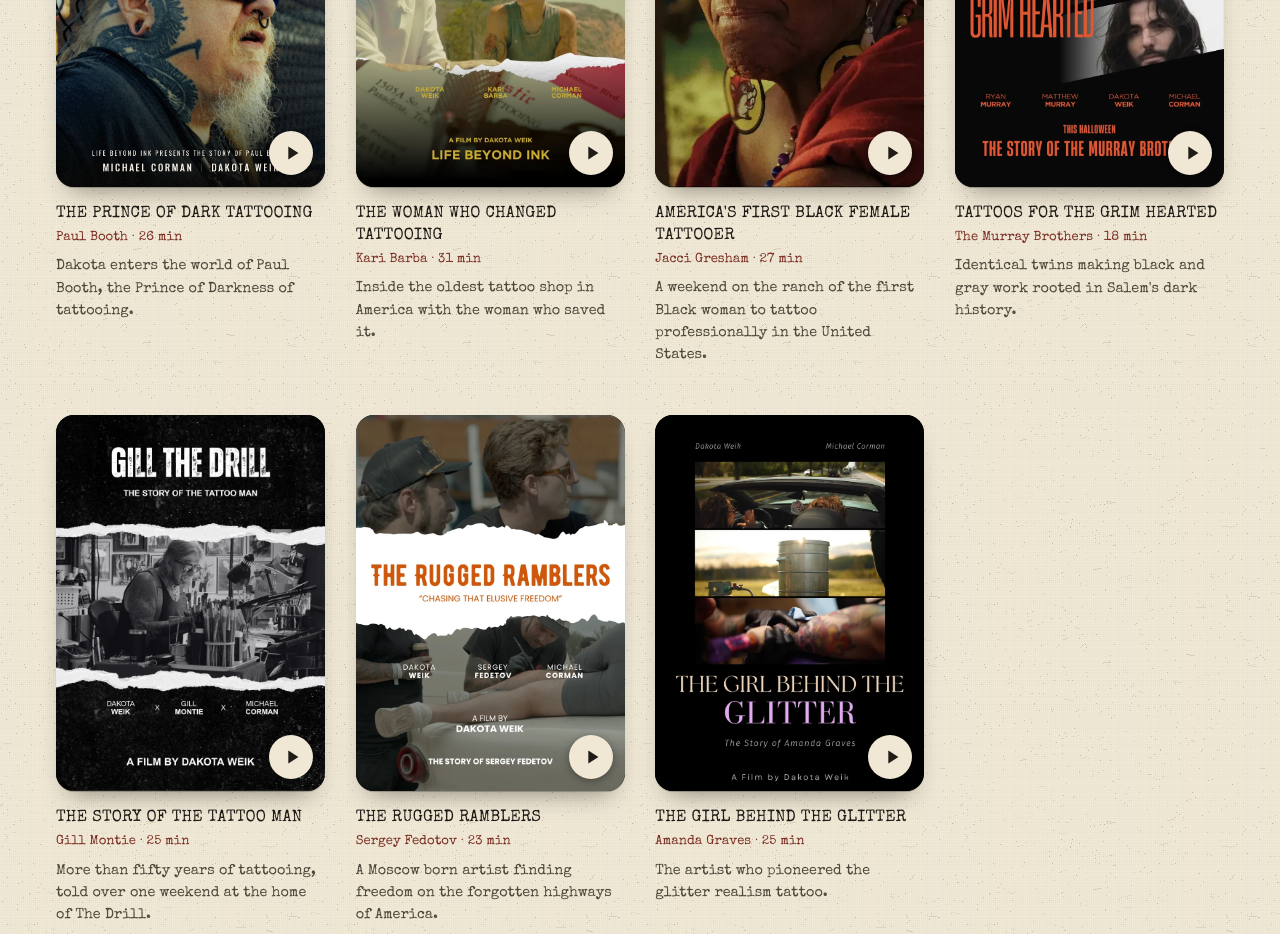
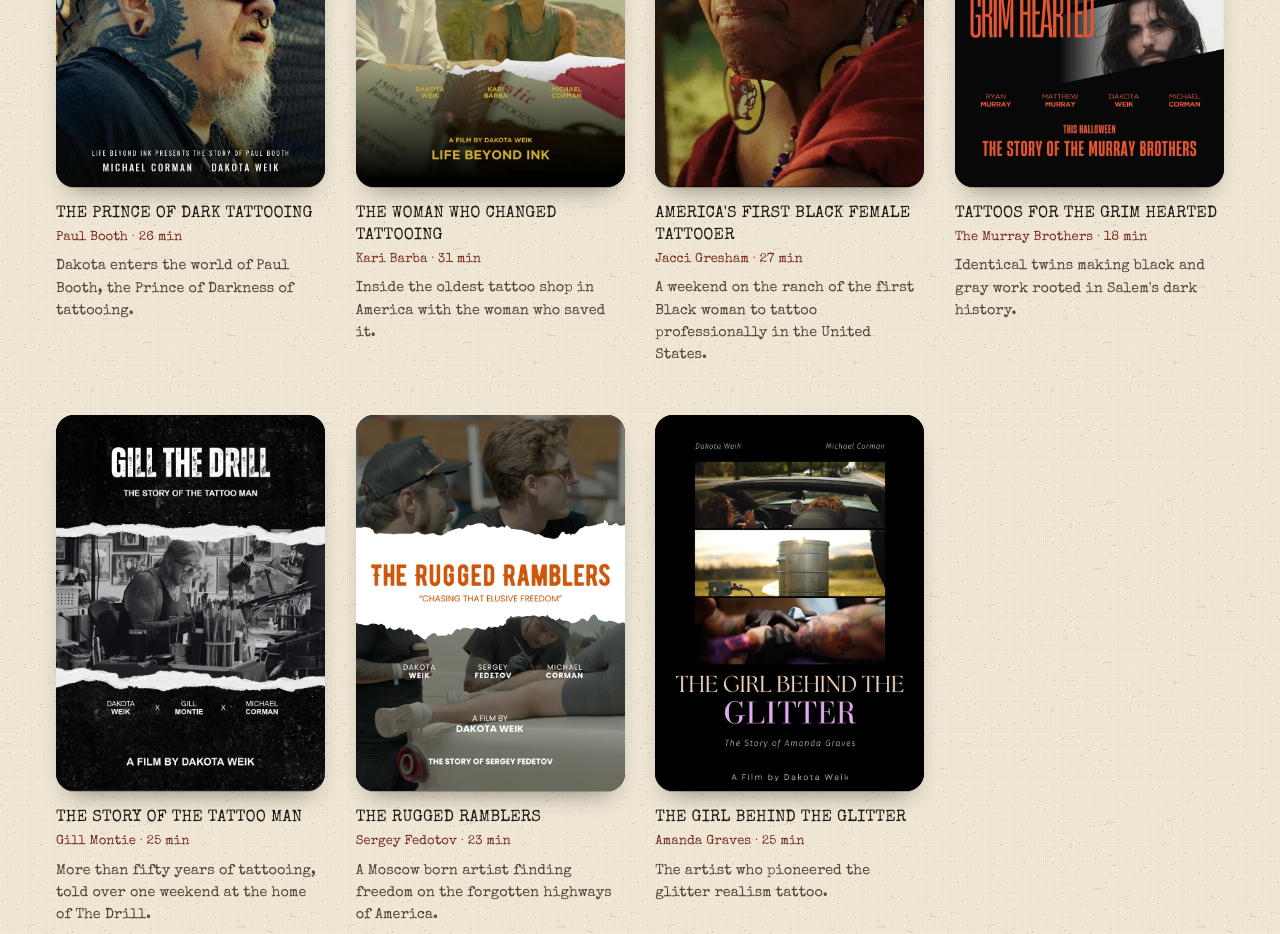
Before and after one commit to inkedabroad/boldlinefilms, an Astro site: page / in a window 1280 px wide. Shown: the part 1440-2374 px from the top of the page. Built offline with nearby package versions, Linux system fonts and the light colour scheme; Astro itself is replaced by a stand-in of ours; a web font is replaced by a local one.

Commit message:
Keep posters clear: show the play mark on hover only
Co-Authored-By: Claude Fable 5.2 <noreply@anthropic.com>
Claude-Session: https://claude.ai/code/session_01UQHQ29FpQRLu9nWmAi7RPu

```diff
--- a/src/components/FilmCard.astro
+++ b/src/components/FilmCard.astro
@@ -30,7 +30,8 @@ const linkProps = href ? { href, target: '_blank', rel: 'noopener', 'aria-label'
   .bubble img { width: 100%; height: 100%; object-fit: cover; display: block; }
   a.bubble:hover, a.bubble:focus-visible { transform: translateY(-4px); box-shadow: 0 1px 0 rgba(31,28,23,.25), 0 22px 34px -16px rgba(31,28,23,.6); }
   .blank { position: absolute; inset: 0; display: grid; place-items: center; padding: 1.2rem; text-align: center; font-family: var(--display); font-size: 1.7rem; line-height: 1.1; color: var(--paper); }
-  .play { position: absolute; right: 12px; bottom: 12px; width: 44px; height: 44px; border-radius: 50%; display: grid; place-items: center; padding-left: 3px; background: var(--paper); color: var(--ink); box-shadow: 0 2px 8px rgba(0,0,0,.35); }
+  .play { position: absolute; left: 50%; top: 50%; width: 60px; height: 60px; margin: -30px 0 0 -30px; border-radius: 50%; display: grid; place-items: center; padding-left: 3px; background: var(--paper); color: var(--ink); box-shadow: 0 2px 10px rgba(0,0,0,.4); opacity: 0; transition: opacity .2s ease; }
+  a.bubble:hover .play, a.bubble:focus-visible .play { opacity: 1; }
   .title { font-family: var(--type); font-weight: 400; font-size: 1.02rem; line-height: 1.35; letter-spacing: .01em; margin: 1rem 0 .15rem; text-transform: uppercase; }
   .title a { text-decoration: none; }
   .title a:hover { text-decoration: underline; text-underline-offset: 3px; }
```
